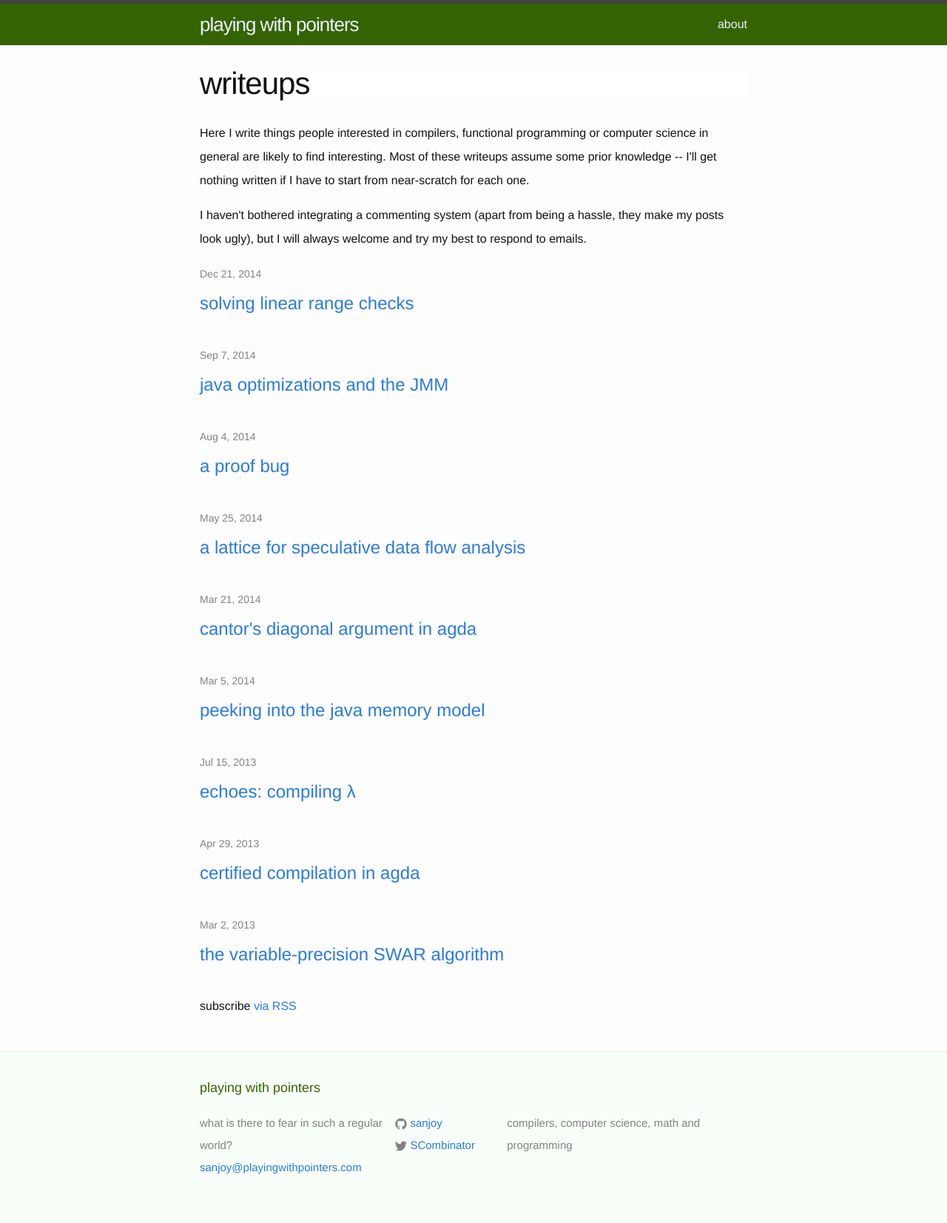
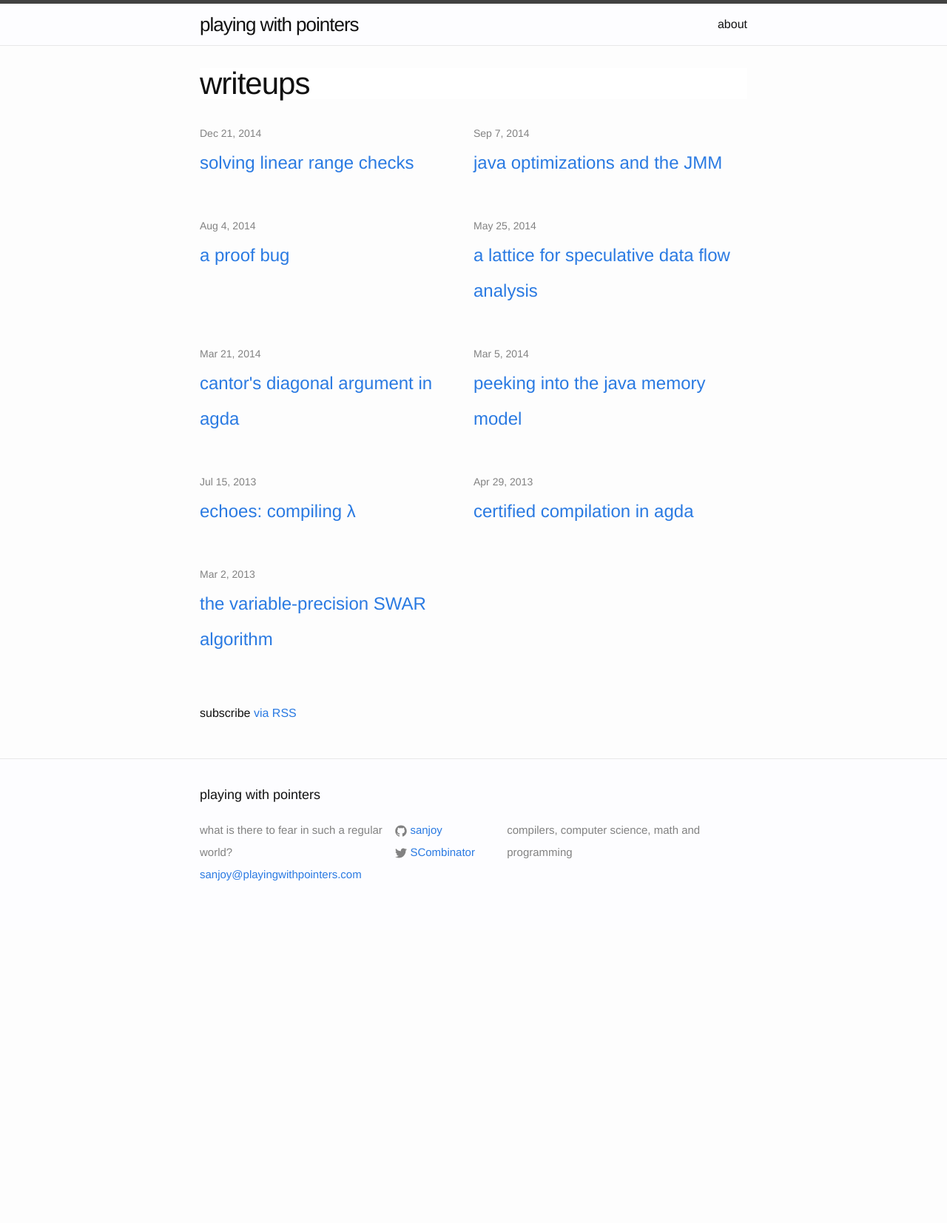
Before and after one commit to sanjoy/playingwithpointers.com, a Jekyll site: the page built from index.html, in a window 1280 px wide. Shown: the whole page at 74% size. Built offline with Jekyll 4.4.1, drawn with Linux system fonts in a browser that asks for light colours; after the commit the page ends 1257 px from its top, so only the background shows below that.

Commit message:
layout and color changes

```diff
--- a/_sass/_layout.scss
+++ b/_sass/_layout.scss
@@ -4,8 +4,8 @@
 .site-header {
     border-top: 5px solid $grey-color-dark;
     border-bottom: 1px solid $grey-color-light;
-    background-color: $grey-primary-color;
     min-height: 56px;
+    background-color: $very-light-primary-color;
 
     // Positioning context for the mobile navigation icon
     position: relative;
@@ -16,12 +16,12 @@
     line-height: 56px;
     letter-spacing: -1px;
     margin-bottom: 0;
-    color: $white-primary-color;
+    color: $text-color;
     float: left;
 
     &,
     &:visited {
-        color: $white-primary-color;
+        color: $text-color;
     }
 }
 
@@ -34,7 +34,7 @@
     }
 
     .page-link {
-        color: $white-primary-color;
+        color: $text-color;
         line-height: $base-line-height;
 
         // Gaps between nav items, but not on the first one
@@ -103,7 +103,7 @@
 .footer-heading {
     font-size: 18px;
     margin-bottom: $spacing-unit / 2;
-    color: $grey-primary-color;
+    color: $text-color;
 }
 
 .contact-list,
@@ -174,12 +174,29 @@
     font-size: 20px;
 }
 
-.post-list {
-    margin-left: 0;
-    list-style: none;
+@media (min-device-width: $on-laptop) {
+    .post-list {
+        margin-left: 0;
+        list-style: none;
+        overflow: hidden;
 
-    > li {
-        margin-bottom: $spacing-unit;
+        > li {
+            float: left;
+            display: inline;
+            width: 50%;
+            margin-bottom: $spacing-unit;
+        }
+    }
+}
+
+@media (max-device-width: $on-laptop) {
+    .post-list {
+        margin-left: 0;
+        list-style: none;
+
+        > li {
+            margin-bottom: $spacing-unit;
+        }
     }
 }
 
--- a/css/main.scss
+++ b/css/main.scss
@@ -22,9 +22,9 @@ $grey-color:       #828282;
 $grey-color-light: lighten($grey-color, 40%);
 $grey-color-dark:  darken($grey-color, 25%);
 
-$grey-primary-color:  #346402;
+$grey-primary-color:  #8B2323;
 $white-primary-color: #efefff;
-$very-light-primary-color: #f8fff8;
+$very-light-primary-color: #fdfdff;
 
 $very-light-secondary-color: #ffffff;
 
@@ -46,8 +46,6 @@ $on-laptop:        800px;
     }
 }
 
-
-
 // Import partials from `sass_dir` (defaults to `_sass`)
 @import
         "base",
--- a/index.html
+++ b/index.html
@@ -7,10 +7,6 @@ layout: default
   <header class="post-header">
     <h1 class="post-title">writeups</h1>
   </header>
-  <p>Here I write things people interested in compilers, functional programming or computer science in general are likely to find interesting.  Most of these writeups assume some prior knowledge -- I'll get nothing written if I have to start from near-scratch for each one.</p>
-
-  <p>I haven't bothered integrating a commenting system (apart from being a hassle, they make my posts look ugly), but I will always welcome and try my best to respond to emails.</p>
-
   <ul class="post-list">
     {% for post in site.posts %}
       <li>
```
